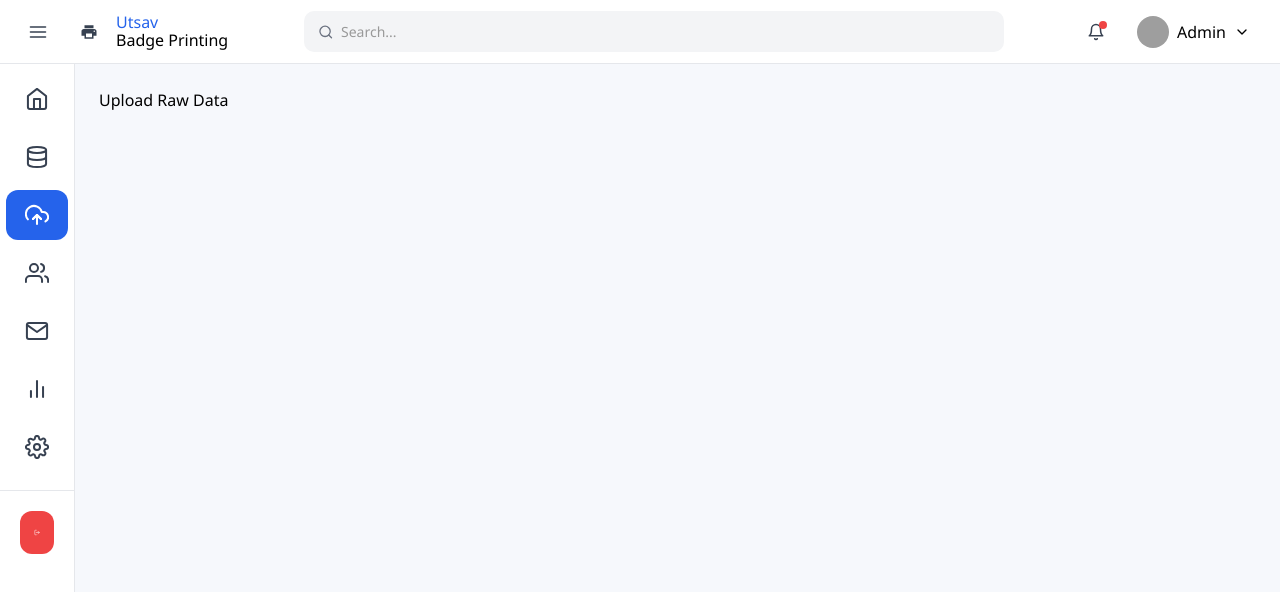
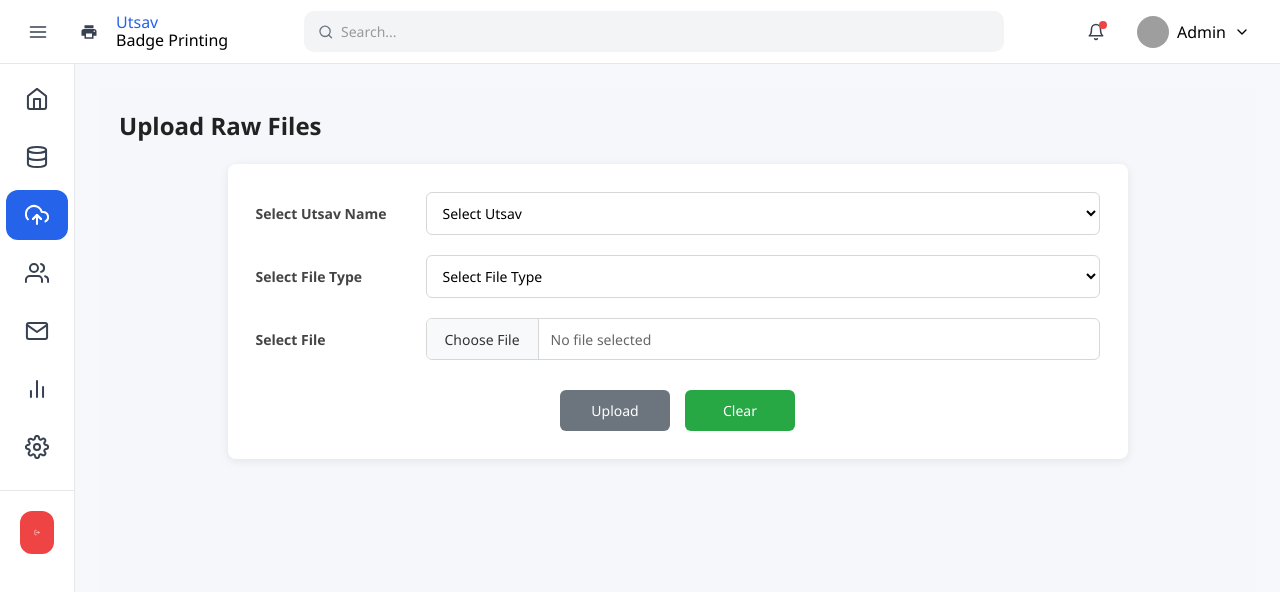
Before and after one commit to atharva-rane/Badge-Printing-UI, a React (Vite) app in the folder my-react-app/: page /home/upload-raw-data in a window 1280 px wide. Shown: the top 592 px of the page. Built offline with nearby package versions, Linux system fonts and the light colour scheme; sample sign-in values are in the browser's storage; grey boxes are pictures that could not be loaded; the HTML template or start-up script is replaced by a standard one.

Commit message:
adding upload page

```diff
--- a/my-react-app/src/components/dashboard/modules/upload/UploadRawData.jsx
+++ b/my-react-app/src/components/dashboard/modules/upload/UploadRawData.jsx
@@ -1,7 +1,134 @@
-import React from "react";
+import React, { useRef, useState } from "react";
+import "../../../../styles/masters/UploadRawData.css";
+import { FaTrashAlt } from "react-icons/fa";
 
 const UploadRawData = () => {
-  return <h1>Upload Raw Data</h1>;
+  const [utsav, setUtsav] = useState("");
+  const [fileType, setFileType] = useState("");
+  const [selectedFile, setSelectedFile] = useState(null);
+
+  const fileInputRef = useRef(null);
+
+  const handleChooseFile = () => {
+    fileInputRef.current.click();
+  };
+
+  const handleFileChange = (e) => {
+    if (e.target.files.length > 0) {
+      setSelectedFile(e.target.files[0]);
+    }
+  };
+
+  const handleRemoveFile = () => {
+    setSelectedFile(null);
+    fileInputRef.current.value = "";
+  };
+
+  const handleUpload = () => {
+    if (!utsav || !fileType || !selectedFile) {
+      alert("Please fill all fields.");
+      return;
+    }
+
+    console.log({
+      utsav,
+      fileType,
+      selectedFile,
+    });
+
+    // API Call Here
+  };
+
+  const handleClear = () => {
+    setUtsav("");
+    setFileType("");
+    handleRemoveFile();
+  };
+
+  return (
+    <div className="uploadrawfiles-page">
+      <h2 className="uploadrawfiles-title">Upload Raw Files</h2>
+
+      <div className="uploadrawfiles-card">
+        <div className="uploadrawfiles-form-grid">
+          {/* Utsav */}
+          <div className="uploadrawfiles-form-group">
+            <label>Select Utsav Name</label>
+
+            <select value={utsav} onChange={(e) => setUtsav(e.target.value)}>
+              <option value="">Select Utsav</option>
+              <option value="Ramnavmi">Ramnavmi</option>
+              <option value="Datta Jayanti">Datta Jayanti</option>
+              <option value="Guru Pournima">Guru Pournima</option>
+            </select>
+          </div>
+
+          {/* File Type */}
+          <div className="uploadrawfiles-form-group">
+            <label>Select File Type</label>
+
+            <select
+              value={fileType}
+              onChange={(e) => setFileType(e.target.value)}
+            >
+              <option value="">Select File Type</option>
+              <option value="Center Volunteers">Center Volunteers File</option>
+              <option value="One Day Volunteers">
+                One Day Volunteers File
+              </option>
+              <option value="SHGG Volunteers">SHGG Volunteers File</option>
+            </select>
+          </div>
+
+          {/* File Upload */}
+          <div className="uploadrawfiles-file-upload-row">
+            <label>Select File</label>
+
+            <div className="uploadrawfiles-file-upload-container">
+              <div
+                className="uploadrawfiles-custom-file-box"
+                onClick={handleChooseFile}
+              >
+                <input
+                  ref={fileInputRef}
+                  type="file"
+                  className="uploadrawfiles-hidden-file-input"
+                  onChange={handleFileChange}
+                />
+
+                <div className="uploadrawfiles-choose-file-btn">
+                  Choose File
+                </div>
+
+                <span className="uploadrawfiles-file-name">
+                  {selectedFile ? selectedFile.name : "No file selected"}
+                </span>
+              </div>
+
+              {selectedFile && (
+                <button
+                  className="uploadrawfiles-file-delete-btn"
+                  onClick={handleRemoveFile}
+                >
+                  <FaTrashAlt />
+                </button>
+              )}
+            </div>
+          </div>
+        </div>
+
+        <div className="uploadrawfiles-btn-row">
+          <button type="button" onClick={handleUpload}>
+            Upload
+          </button>
+
+          <button type="button" onClick={handleClear}>
+            Clear
+          </button>
+        </div>
+      </div>
+    </div>
+  );
 };
 
 export default UploadRawData;
--- /dev/null
+++ b/my-react-app/src/styles/masters/UploadRawData.css
@@ -0,0 +1,275 @@
+/* ==========================================
+   PAGE
+========================================== */
+
+.uploadrawfiles-page {
+  padding: 20px;
+  background: #f5f7fb;
+  min-height: 100vh;
+  font-family: Arial, Helvetica, sans-serif;
+}
+
+.uploadrawfiles-title {
+  font-size: 24px;
+  font-weight: 600;
+  color: #222;
+  margin-bottom: 20px;
+}
+
+/* ==========================================
+   CARD
+========================================== */
+
+.uploadrawfiles-card {
+  max-width: 900px;
+  margin: 0 auto;
+  background: #fff;
+  padding: 28px;
+  border-radius: 8px;
+  box-shadow: 0 2px 10px rgba(0, 0, 0, 0.08);
+}
+
+/* ==========================================
+   FORM
+========================================== */
+
+.uploadrawfiles-form-grid {
+  display: flex;
+  flex-direction: column;
+  gap: 20px;
+}
+
+.uploadrawfiles-form-group {
+  display: flex;
+  align-items: center;
+}
+
+.uploadrawfiles-form-group label {
+  width: 170px;
+  font-size: 14px;
+  font-weight: 600;
+  color: #444;
+}
+
+.uploadrawfiles-form-group select {
+  flex: 1;
+  padding: 10px 12px;
+  border: 1px solid #d7d7d7;
+  border-radius: 6px;
+  font-size: 14px;
+  outline: none;
+  transition: all 0.25s ease;
+  background: #fff;
+}
+
+.uploadrawfiles-form-group select:focus {
+  border-color: #0d6efd;
+  box-shadow: 0 0 0 2px rgba(13, 110, 253, 0.08);
+}
+
+/* ==========================================
+   FILE UPLOAD
+========================================== */
+
+.uploadrawfiles-file-upload-row {
+  display: flex;
+  align-items: center;
+}
+
+.uploadrawfiles-file-upload-row label {
+  width: 170px;
+  font-size: 14px;
+  font-weight: 600;
+  color: #444;
+}
+
+.uploadrawfiles-file-upload-container {
+  flex: 1;
+  display: flex;
+  align-items: center;
+  gap: 10px;
+}
+
+.uploadrawfiles-custom-file-box {
+  flex: 1;
+  height: 42px;
+  display: flex;
+  align-items: center;
+  border: 1px solid #d7d7d7;
+  border-radius: 6px;
+  overflow: hidden;
+  background: #fff;
+  cursor: pointer;
+  transition: all 0.25s ease;
+}
+.uploadrawfiles-hidden-file-input {
+  display: none;
+}
+
+
+.uploadrawfiles-custom-file-box:hover {
+  border-color: #0d6efd;
+  background: #f8fbff;
+}
+
+.uploadrawfiles-choose-file-btn {
+  height: 100%;
+  padding: 0 18px;
+  display: flex;
+  align-items: center;
+  background: #f8f9fa;
+  border-right: 1px solid #d7d7d7;
+  font-size: 14px;
+  font-weight: 500;
+  color: #333;
+  user-select: none;
+}
+
+.uploadrawfiles-choose-file-btn:hover {
+  background: #ececec;
+}
+
+.uploadrawfiles-file-name {
+  flex: 1;
+  padding: 0 12px;
+  font-size: 14px;
+  color: #666;
+  white-space: nowrap;
+  overflow: hidden;
+  text-overflow: ellipsis;
+}
+
+.uploadrawfiles-file-delete-btn {
+  width: 42px;
+  height: 42px;
+  border: none;
+  border-radius: 6px;
+  background: #dc3545;
+  color: #fff;
+  cursor: pointer;
+  display: flex;
+  justify-content: center;
+  align-items: center;
+  transition: 0.25s;
+}
+
+.uploadrawfiles-file-delete-btn:hover {
+  background: #bb2d3b;
+}
+
+/* ==========================================
+   BUTTONS
+========================================== */
+
+.uploadrawfiles-btn-row {
+  display: flex;
+  justify-content: center;
+  gap: 15px;
+  margin-top: 30px;
+}
+
+.uploadrawfiles-btn-row button {
+  min-width: 110px;
+  padding: 10px 20px;
+  border: none;
+  border-radius: 6px;
+  color: #fff;
+  font-size: 14px;
+  cursor: pointer;
+  transition: all 0.25s ease;
+}
+
+.uploadrawfiles-btn-row button:hover {
+  opacity: 0.9;
+}
+
+.uploadrawfiles-btn-row button:active {
+  transform: scale(0.98);
+}
+
+/* Browse */
+
+.uploadrawfiles-btn-row button:nth-child(1) {
+  background: #6c757d;
+}
+
+/* Upload */
+
+.uploadrawfiles-btn-row button:nth-child(2) {
+  background: #28a745;
+}
+
+/* Clear */
+
+.uploadrawfiles-btn-row button:nth-child(3) {
+  background: #dc3545;
+}
+
+/* ==========================================
+   RESPONSIVE
+========================================== */
+
+@media (max-width: 768px) {
+
+  .uploadrawfiles-page {
+    padding: 15px;
+  }
+
+  .uploadrawfiles-card {
+    padding: 20px;
+  }
+
+  .uploadrawfiles-form-group,
+  .uploadrawfiles-file-upload-row {
+    flex-direction: column;
+    align-items: flex-start;
+  }
+
+  .uploadrawfiles-form-group label,
+  .uploadrawfiles-file-upload-row label {
+    width: 100%;
+    margin-bottom: 8px;
+  }
+
+  .uploadrawfiles-form-group select {
+    width: 100%;
+  }
+
+  .uploadrawfiles-file-upload-container {
+    width: 100%;
+  }
+
+  .uploadrawfiles-btn-row {
+    flex-direction: column;
+  }
+
+  .uploadrawfiles-btn-row button {
+    width: 100%;
+  }
+}
+
+@media (max-width: 480px) {
+
+  .uploadrawfiles-title {
+    text-align: center;
+    font-size: 22px;
+  }
+
+  .uploadrawfiles-card {
+    padding: 16px;
+  }
+
+  .uploadrawfiles-form-group label,
+  .uploadrawfiles-file-upload-row label {
+    font-size: 13px;
+  }
+
+  .uploadrawfiles-form-group select {
+    font-size: 13px;
+  }
+
+  .uploadrawfiles-choose-file-btn,
+  .uploadrawfiles-file-name {
+    font-size: 13px;
+  }
+}
```
Also changed, not shown: my-react-app/src/components/dashboard/modules/masters/SevaMaster.jsx (+54 -35 lines).
